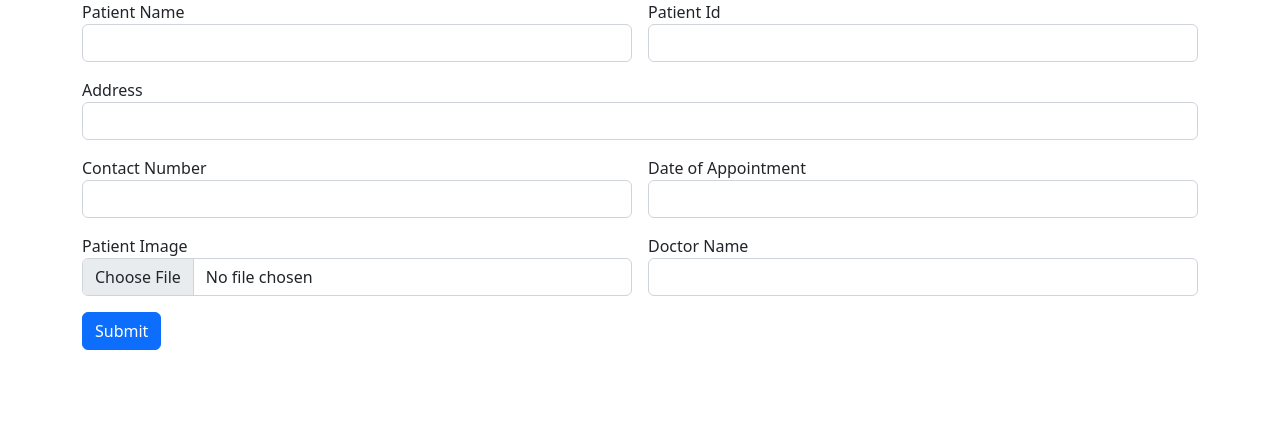
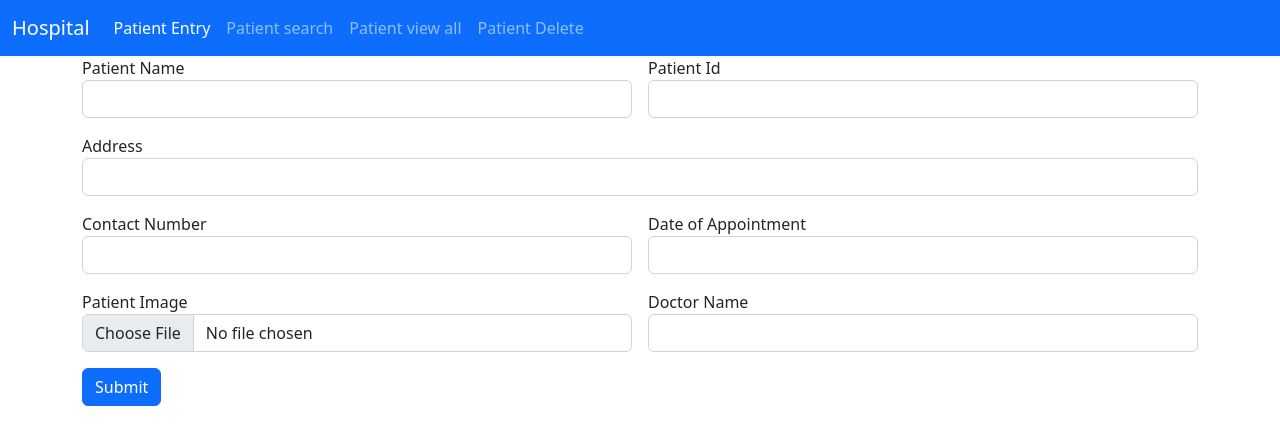
Before and after one commit to vishnubabu98/hospital-angular-app, an Angular app: page / in a window 1280 px wide. Shown: the top 444 px of the page. Built offline with nearby package versions, Linux system fonts and the light colour scheme.

Commit message:
add navbar to all components

```diff
--- a/src/app/app.module.ts
+++ b/src/app/app.module.ts
@@ -8,6 +8,7 @@
 import { PatientDeleteComponent } from './patient-delete/patient-delete.component';
 import { Route, RouterModule, Routes } from '@angular/router';
 import { ViewPatientsComponent } from './view-patients/view-patients.component';
+import { NavbarComponent } from './navbar/navbar.component';
 
 const myRoute:Routes=[
   {
@@ -34,7 +35,8 @@
     PatientEntryComponent,
     PatientSearchComponent,
     PatientDeleteComponent,
-    ViewPatientsComponent
+    ViewPatientsComponent,
+    NavbarComponent
   ],
   imports: [
     BrowserModule,
--- /dev/null
+++ b/src/app/navbar/navbar.component.html
@@ -0,0 +1,24 @@
+<nav class="navbar navbar-expand-lg bg-primary navbar-dark">
+    <div class="container-fluid">
+      <a class="navbar-brand" href="#">Hospital</a>
+      <button class="navbar-toggler" type="button" data-bs-toggle="collapse" data-bs-target="#navbarNav" aria-controls="navbarNav" aria-expanded="false" aria-label="Toggle navigation">
+        <span class="navbar-toggler-icon"></span>
+      </button>
+      <div class="collapse navbar-collapse" id="navbarNav">
+        <ul class="navbar-nav">
+          <li class="nav-item">
+            <a class="nav-link active" aria-current="page" href="/">Patient Entry</a>
+          </li>
+          <li class="nav-item">
+            <a class="nav-link" href="/search">Patient search</a>
+          </li>
+          <li class="nav-item">
+            <a class="nav-link" href="/view">Patient view all</a>
+          </li>
+          <li class="nav-item">
+            <a class="nav-link" href="/delete">Patient Delete</a>
+          </li>
+        </ul>
+      </div>
+    </div>
+  </nav>
--- a/src/app/patient-delete/patient-delete.component.html
+++ b/src/app/patient-delete/patient-delete.component.html
@@ -1,3 +1,4 @@
+<app-navbar></app-navbar>
 <div class="container">
     <div class="row">
         <div class="col col-12 col-sm-12 col-md-12 col-lg-12 col-xl-12 col-xxl-12">
--- a/src/app/patient-entry/patient-entry.component.html
+++ b/src/app/patient-entry/patient-entry.component.html
@@ -1,3 +1,4 @@
+<app-navbar></app-navbar>
 <div class="container">
     <div class="row">
         <div class="col col-12 col-sm-12 col-md-12 col-lg-12 col-xl-12 col-xxl-12">
--- a/src/app/patient-search/patient-search.component.html
+++ b/src/app/patient-search/patient-search.component.html
@@ -1,3 +1,4 @@
+<app-navbar></app-navbar>
 <div class="container">
     <div class="row">
         <div class="col col-12 col-sm-12 col-md-12 col-lg-12 col-xl-12 col-xxl-12">
--- a/src/app/view-patients/view-patients.component.html
+++ b/src/app/view-patients/view-patients.component.html
@@ -1,3 +1,4 @@
+<app-navbar></app-navbar>
 <div class="container">
     <div class="row">
         <div class="col col-12 col-sm-12 col-md-12 col-lg-12 col-xl-12 col-xxl-12">
```
Also changed, not shown: src/app/navbar/navbar.component.ts (added, +10 -0 lines), src/app/navbar/navbar.component.css (added).
